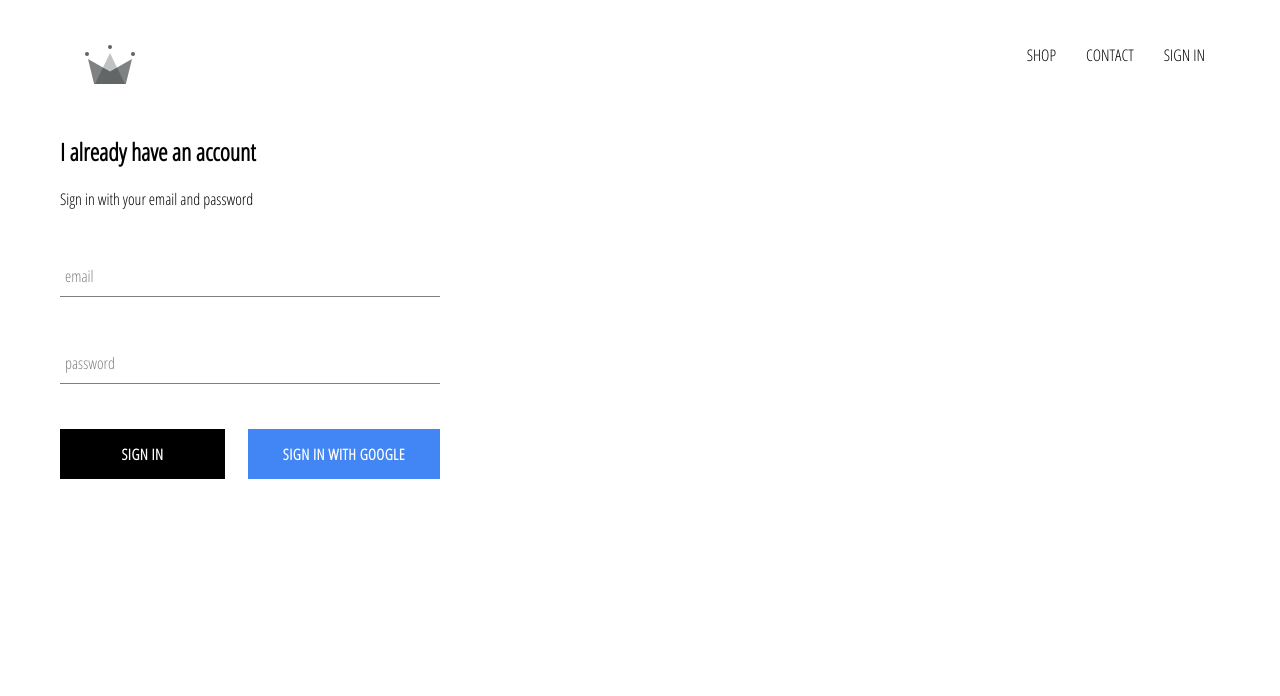
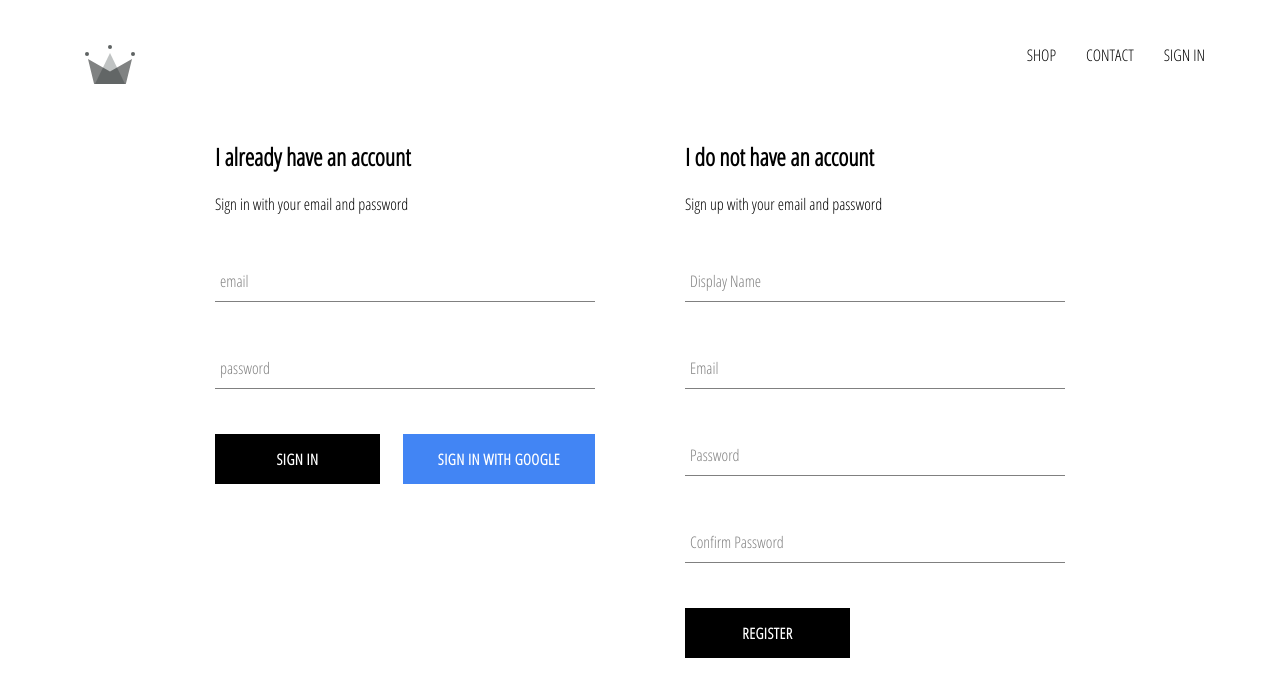
Before and after one commit to FentonA/udee_clothing_store, a React (Create React App) app: page /signin in a window 1280 px wide. Shown: the top 696 px of the page. Built offline with nearby package versions, Linux system fonts and the light colour scheme; no server answers.

Commit message:
Implemented Sign in compoenents, implemented user creationa and authentication using firebase

```diff
--- a/src/App.js
+++ b/src/App.js
@@ -4,7 +4,7 @@
 import Shop from './pages/shop/shop.component';
 import SignInAndSignUp from './pages/sign-in-and-sign-up/sign-in-and-sign-up.component'
 import {Switch, Route, BrowserRouter} from 'react-router-dom';
-import {auth} from './firebase/firebase.util'
+import {auth, creatUserProfileDocument} from './firebase/firebase.util'
 import './App.css';
 
 
@@ -21,8 +21,22 @@
   unsubscribeFromAuth = null
 
   componentDidMount(){
-    auth.onAuthStateChanged(user =>{
-      this.setState({ currentUser: user});
+
+    this.unsubscribeFromAuth = auth.onAuthStateChanged( async userAuth =>{
+      if (userAuth){
+        const userRef = await creatUserProfileDocument(userAuth);
+
+        userRef.onSnapshot(snapshot=>{
+          this.setState({
+            currentUser: {
+              id: snapshot.id,
+              ...snapshot.data()
+            }
+          });
+          console.log(this.state);
+        });
+      }
+      this.setState({currentUser: userAuth});
     })
   }
 
--- a/src/components/header/header.component.jsx
+++ b/src/components/header/header.component.jsx
@@ -20,7 +20,7 @@
                 currentUser ?
                 <div className='option' onClick={()=> auth.signOut()}>SIGN OUT</div>
                 :
-                <Link className='option' to='/sigin'> SIGN IN</Link>
+                <Link className='option' to='/signin'> SIGN IN</Link>
             }
         </div>
     </div>
--- /dev/null
+++ b/src/components/sign-up/sign-up.component.jsx
@@ -0,0 +1,96 @@
+import React, { Component } from 'react';
+import FormInput from '../form-input/form-input.component';
+import CustomButton from '../custom-button/custom-button.component';
+import {auth, creatUserProfileDocument} from '../../firebase/firebase.util';
+import './sign-up.styles.scss';
+
+class SignUp extends Component{
+    constructor(props){
+        super(props);
+
+        this.state ={
+            displayName:'',
+            email:'',
+            password:'',
+            confirmPassword:''
+        }
+    }
+    handleSubmit =async event =>{
+        event.preventDefault();
+
+        const { displayName, email, password, confirmPassword} = this.state;
+
+        if (password !== confirmPassword){
+            alert("The passwords do not macth")
+            return;
+        }
+        try{
+            const {user} = await auth.createUserWithEmailAndPassword(
+                email,
+                password
+            );
+            await creatUserProfileDocument(user, {displayName});
+
+            this.setState({
+                displayName:'',
+                email:'',
+                password:'',
+                confirmPassword:''
+            });
+        }catch(error){
+            console.error(error);
+        }
+    };
+
+    handleChange = event =>{
+        const {name, value} = event.target;
+
+        this.setState({ [name]: value});
+    }
+    render() {
+        const { displayName, email, password, confirmPassword} = this.state;
+        return(
+            <div className='sign-up'>
+                <h2 className='Title'>I do not have an account</h2>
+                <span>Sign up with your email and password</span>
+                <form className ='sign-up-form' onSubmit={this.handleSubmit}>
+                    <FormInput
+                        type='text'
+                        name = 'displayName'
+                        value = {displayName}
+                        onChange = {this.handleChange}
+                        label ='Display Name'
+                        required
+                    />
+                    <FormInput
+                        type='email'
+                        name = 'email'
+                        value = {email}
+                        onChange = {this.handleChange}
+                        label ='Email'
+                        required
+                    />
+                    <FormInput
+                        type='password'
+                        name = 'password'
+                        value = {password}
+                        onChange = {this.handleChange}
+                        label ='Password'
+                        required
+                    />
+                    <FormInput
+                        type='password'
+                        name = 'confirmPassword'
+                        value = {confirmPassword}
+                        onChange = {this.handleChange}
+                        label ='Confirm Password'
+                        required
+                    />
+                    <CustomButton type='submit'>Register </CustomButton>
+                </form>
+            </div>
+        )
+    }
+}
+
+export default SignUp;
--- /dev/null
+++ b/src/components/sign-up/sign-up.styles.scss
@@ -0,0 +1,9 @@
+.sign-up {
+    display: flex;
+    flex-direction: column;
+    width: 380px;
+
+    .title {
+      margin: 10px 0;
+    }
+  }
--- a/src/firebase/firebase.util.js
+++ b/src/firebase/firebase.util.js
@@ -15,6 +15,31 @@
 
 firebase.initializeApp(config);
 
+export const creatUserProfileDocument = async(userAuth, additionalData) =>{
+    if(!userAuth) return;
+
+    const userRef = firestore.doc(`users/${userAuth.uid}`);
+    const snapshot = await userRef.get();
+
+    if (!snapshot.exists){
+        const {displayName, email} = userAuth;
+        const createdAt = new Date()
+        try{
+            await userRef.set({
+                displayName,
+                email,
+                createdAt,
+                ...additionalData
+            });
+        } catch(error){
+            console.log('error creating user', error.message);
+        }
+    }
+    return userRef;
+};
+
+
+
 export const auth = firebase.auth();
 export const firestore = firebase.firestore();
 
--- a/src/pages/sign-in-and-sign-up/sign-in-and-sign-up.component.jsx
+++ b/src/pages/sign-in-and-sign-up/sign-in-and-sign-up.component.jsx
@@ -1,9 +1,11 @@
 import React, { Component } from 'react';
-import SignIn from '../../components/sign-in/sign-in.component'
-
+import SignIn from '../../components/sign-in/sign-in.component';
+import SignUp from '../../components/sign-up/sign-up.component';
+import './sign-in-and-sign-up.styles.scss';
 const SignInAndSignUpPage = () =>(
     <div className="sign-in-and-sign-up">
         <SignIn />
+        <SignUp/>
     </div>
 )
 
--- a/src/pages/sign-in-and-sign-up/sign-in-and-sign-up.styles.scss
+++ b/src/pages/sign-in-and-sign-up/sign-in-and-sign-up.styles.scss
@@ -0,0 +1,6 @@
+.sign-in-and-sign-up {
+    width: 850px;
+    display: flex;
+    justify-content: space-between;
+    margin: 30px auto;
+  }
```
